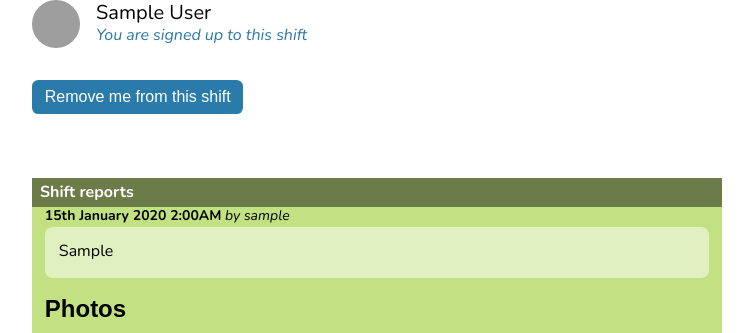
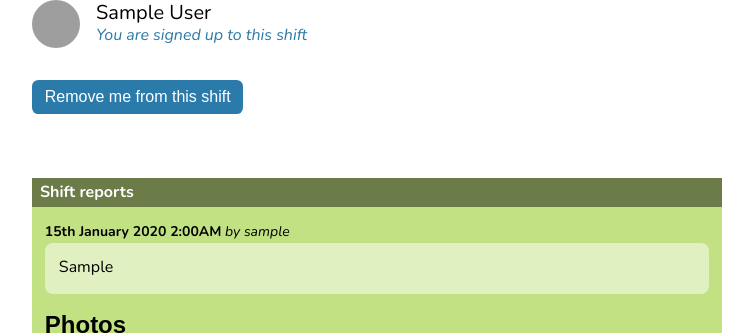
Before and after one commit to natbat/pillarpointstewards, a Django app: page /programs/pillar-point/shifts/1/ in a window 1280 px wide. Shown: the part 722-1055 px from the top of the page, without its empty margins (112-865 px from the left). Run offline with Django 4.2, Linux system fonts and the light colour scheme; a user stored in the database is signed in; data comes from the database, SQL or seed files in the repository; tables that the repository leaves empty hold one stand-in row (values such as "Sample post"); data that the repository does not hold is empty; some libraries are stand-ins or nearby versions; some web fonts are replaced; grey boxes are pictures that could not be loaded.

Commit message:
minor spacing change

```diff
--- a/pillarpointstewards/templates/shift.html
+++ b/pillarpointstewards/templates/shift.html
@@ -70,7 +70,7 @@
           <div class="dropdown-content">
 
             {% if shift_reports %}{% timezone "America/Los_Angeles" %}
-              <ul>
+              <ul style="padding-top:1em;">
                 {% for report in shift_reports %}
                   <li class="comment-container id="report-{{ report.pk }}">
                     <p class="comment-meta"><strong>{{ report.created|date:"jS F Y g:iA" }}</strong> by {{ report.user }}</p>
```
